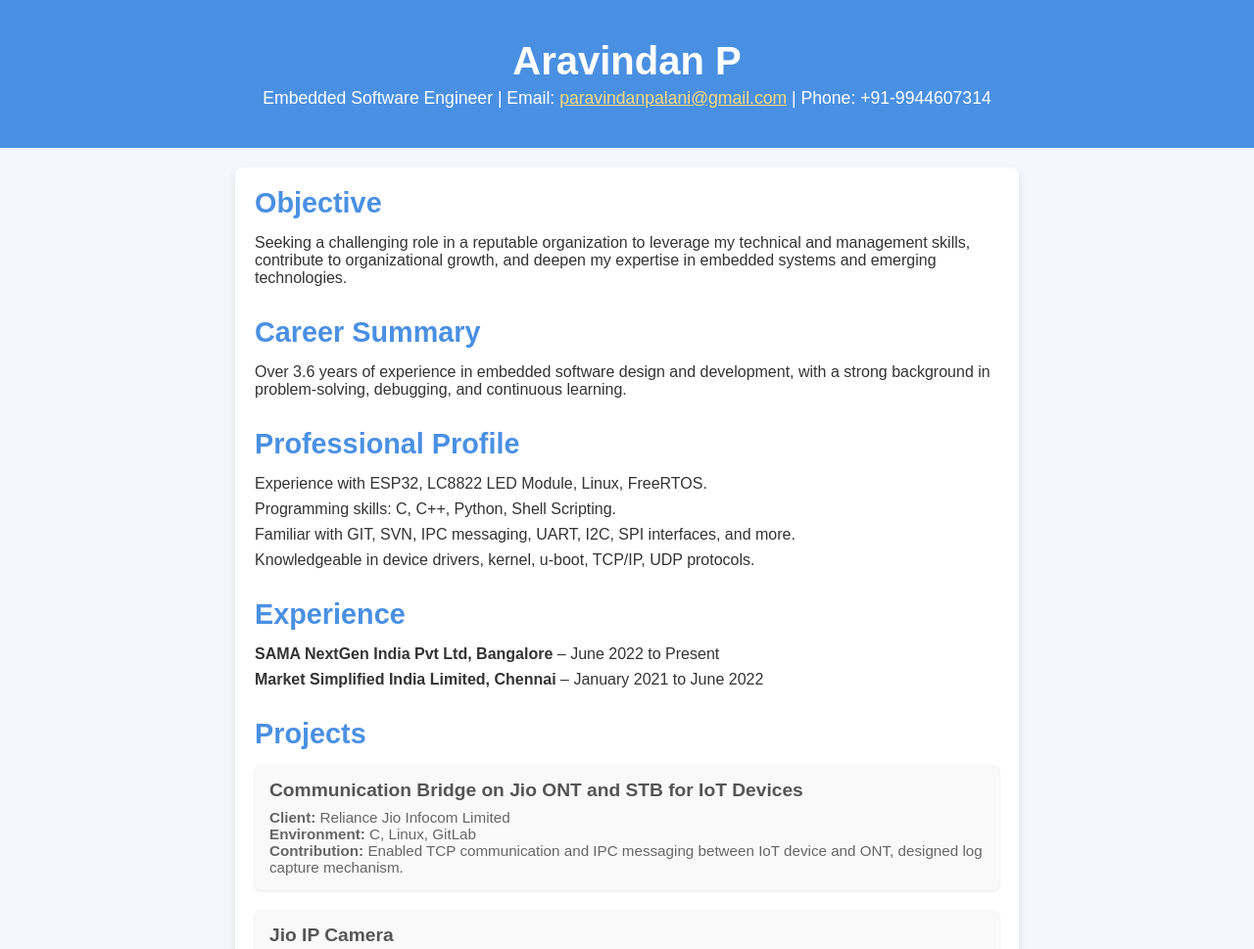
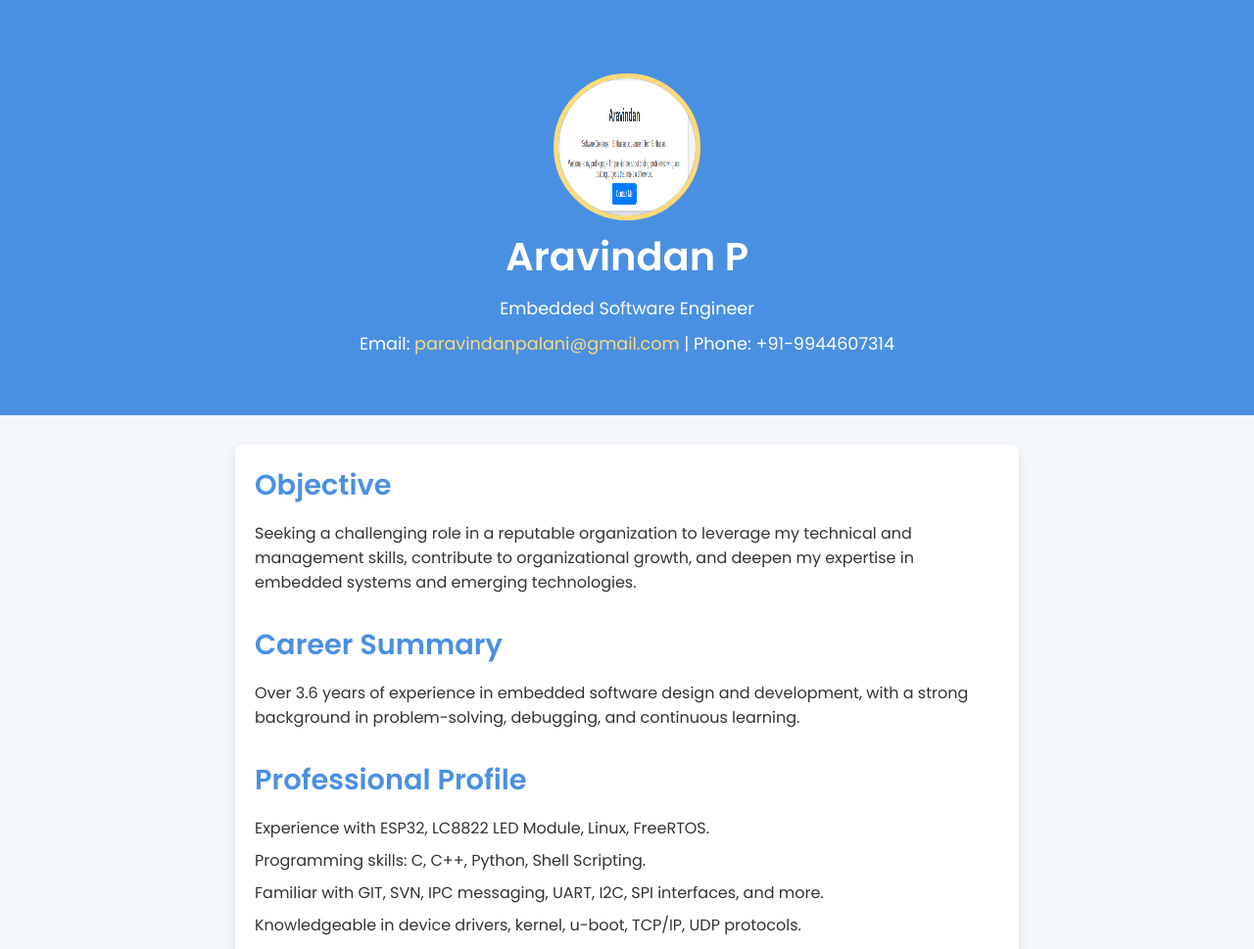
Before and after one commit to aravindanpalani/aravindan-profile, a plain HTML site: page index.html in a window 1280 px wide. Shown: the top 969 px of the page at 98% size. Drawn offline with Linux system fonts and the light colour scheme.

Commit message:
Update index.html

```diff
--- a/index.html
+++ b/index.html
@@ -4,59 +4,80 @@
     <meta charset="UTF-8">
     <meta name="viewport" content="width=device-width, initial-scale=1.0">
     <title>Aravindan P | Embedded Software Engineer</title>
+
+    <!-- Custom Font -->
+    <link href="https://fonts.googleapis.com/css2?family=Poppins:wght@300;400;600&display=swap" rel="stylesheet">
+
     <style>
-        /* Resetting basic styles */
+        /* Basic Reset and Font */
         * {
             margin: 0;
             padding: 0;
             box-sizing: border-box;
         }
         body {
-            font-family: Arial, sans-serif;
+            font-family: 'Poppins', sans-serif;
             background-color: #f4f7fc;
             color: #333;
         }
+
+        /* Header Styling */
         header {
             background-color: #4a90e2;
             color: white;
             text-align: center;
-            padding: 40px 20px;
+            padding: 60px 20px;
         }
         header h1 {
             font-size: 2.5em;
             font-weight: bold;
-            margin-bottom: 5px;
+            margin-bottom: 10px;
         }
         header p {
             font-size: 1.1em;
         }
+        .profile-image {
+            width: 150px;
+            height: 150px;
+            border-radius: 50%;
+            border: 5px solid #ffda79;
+            margin-top: 15px;
+        }
+
+        /* Container Styling */
         .container {
             max-width: 800px;
-            margin: 20px auto;
+            margin: 30px auto;
             padding: 20px;
             background-color: white;
             border-radius: 8px;
-            box-shadow: 0 4px 8px rgba(0, 0, 0, 0.1);
+            box-shadow: 0 4px 10px rgba(0, 0, 0, 0.1);
         }
+
+        /* Section and Title Styling */
         h2 {
             color: #4a90e2;
+            font-size: 1.8em;
             margin-bottom: 15px;
-            font-size: 1.8em;
+            font-weight: 600;
         }
         .section {
             margin-bottom: 30px;
         }
+
+        /* Project Cards */
         .project {
             margin-bottom: 20px;
             padding: 15px;
             border-radius: 6px;
             background-color: #f9f9f9;
-            box-shadow: 0 1px 3px rgba(0, 0, 0, 0.1);
+            box-shadow: 0 2px 5px rgba(0, 0, 0, 0.1);
         }
         .project h3 {
-            margin-bottom: 8px;
+            color: #333;
             font-size: 1.2em;
-            color: #555;
+            margin-bottom: 5px;
+            font-weight: 600;
         }
         .project p {
             font-size: 0.95em;
@@ -69,6 +90,8 @@
         ul li {
             margin-bottom: 8px;
         }
+
+        /* Footer Styling */
         footer {
             text-align: center;
             padding: 15px;
@@ -76,12 +99,14 @@
             color: white;
             font-size: 0.9em;
         }
+
+        /* Contact Information */
         .contact-info {
-            margin-bottom: 20px;
             font-size: 1em;
+            margin-top: 10px;
         }
         .contact-info a {
-            color: #4a90e2;
+            color: #ffda79;
             text-decoration: none;
         }
     </style>
@@ -89,8 +114,13 @@
 <body>
 
     <header>
+        <!-- Profile Image Placeholder -->
+        <img src="https://github.com/aravindanpalani/aravindan-profile/blob/main/photo.png?raw=true" alt="Aravindan Profile Picture" class="profile-image">
         <h1>Aravindan P</h1>
-        <p>Embedded Software Engineer | Email: <a href="mailto:paravindanpalani@gmail.com" style="color: #ffda79;">paravindanpalani@gmail.com</a> | Phone: +91-9944607314</p>
+        <p>Embedded Software Engineer</p>
+        <div class="contact-info">
+            <p>Email: <a href="mailto:paravindanpalani@gmail.com">paravindanpalani@gmail.com</a> | Phone: +91-9944607314</p>
+        </div>
     </header>
 
     <div class="container">
```
